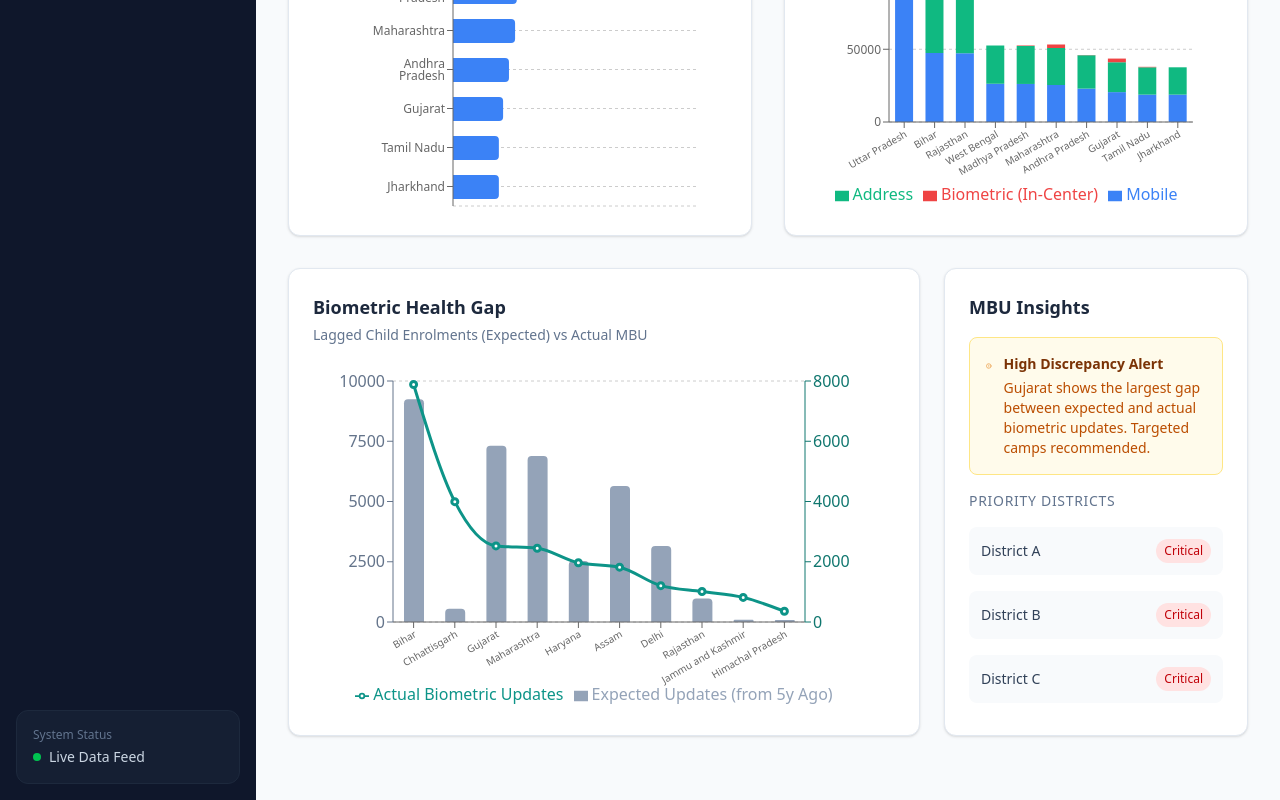
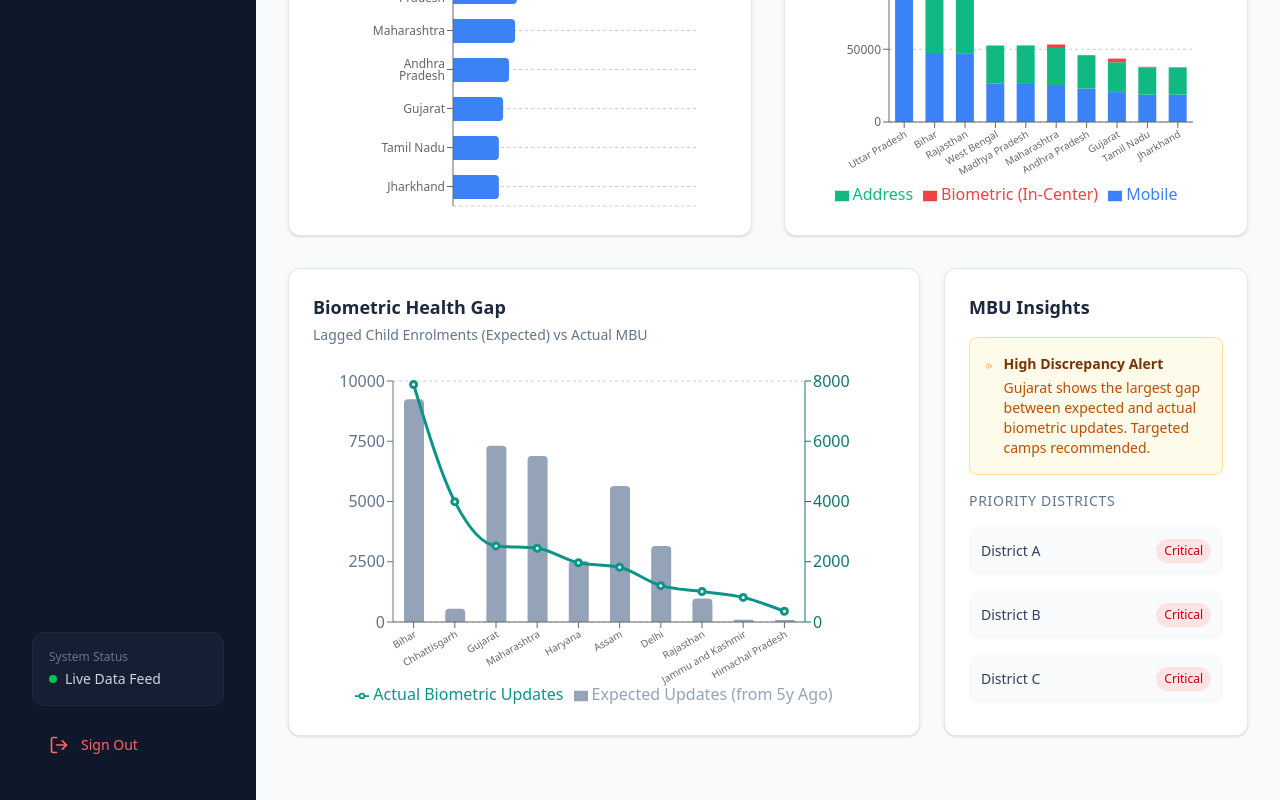
Before and after one commit to rishab11250/UDAI, a React (Vite) app: page / in a window 1280 px wide. Shown: the part 1165-1965 px from the top of the page. Built offline with nearby package versions, Linux system fonts and the light colour scheme; sample sign-in values are in the browser's storage.

Commit message:
Feat: Add Logout button to Sidebar

```diff
--- a/src/components/Layout/Sidebar.jsx
+++ b/src/components/Layout/Sidebar.jsx
@@ -1,6 +1,7 @@
 import React from 'react';
-import { Home, Activity, Fingerprint, Map, Menu } from 'lucide-react';
+import { Home, Activity, Fingerprint, Map, Menu, LogOut } from 'lucide-react';
 import { cn } from '../../lib/utils';
+import { useAuth } from '../../context/AuthContext';
 
 const NAV_ITEMS = [
     { label: 'Overview', icon: Home, id: 'overview' },
@@ -10,6 +11,7 @@ const NAV_ITEMS = [
 ];
 
 export function Sidebar({ activeTab, onTabChange, isMobileOpen, onCloseMobile }) {
+    const { logout } = useAuth();
     return (
         <>
             {/* Mobile overlay */}
@@ -56,12 +58,22 @@ export function Sidebar({ activeTab, onTabChange, isMobileOpen, onCloseMobile })
                     })}
                 </nav>
 
-                <div className="absolute bottom-4 left-4 right-4 p-4 bg-slate-800/50 rounded-xl border border-slate-800">
-                    <p className="text-xs text-slate-500 mb-1">System Status</p>
-                    <div className="flex items-center gap-2">
-                        <span className="w-2 h-2 rounded-full bg-green-500 animate-pulse" />
-                        <span className="text-sm text-slate-300">Live Data Feed</span>
+                <div className="absolute bottom-4 left-4 right-4 p-4 space-y-4">
+                    <div className="bg-slate-800/50 rounded-xl border border-slate-800 p-4">
+                        <p className="text-xs text-slate-500 mb-1">System Status</p>
+                        <div className="flex items-center gap-2">
+                            <span className="w-2 h-2 rounded-full bg-green-500 animate-pulse" />
+                            <span className="text-sm text-slate-300">Live Data Feed</span>
+                        </div>
                     </div>
+
+                    <button
+                        onClick={logout}
+                        className="w-full flex items-center gap-3 px-4 py-3 rounded-lg text-sm font-medium text-red-400 hover:bg-red-950/20 hover:text-red-300 transition-colors border border-transparent hover:border-red-900/30"
+                    >
+                        <LogOut className="w-5 h-5" />
+                        Sign Out
+                    </button>
                 </div>
             </div>
         </>
```
